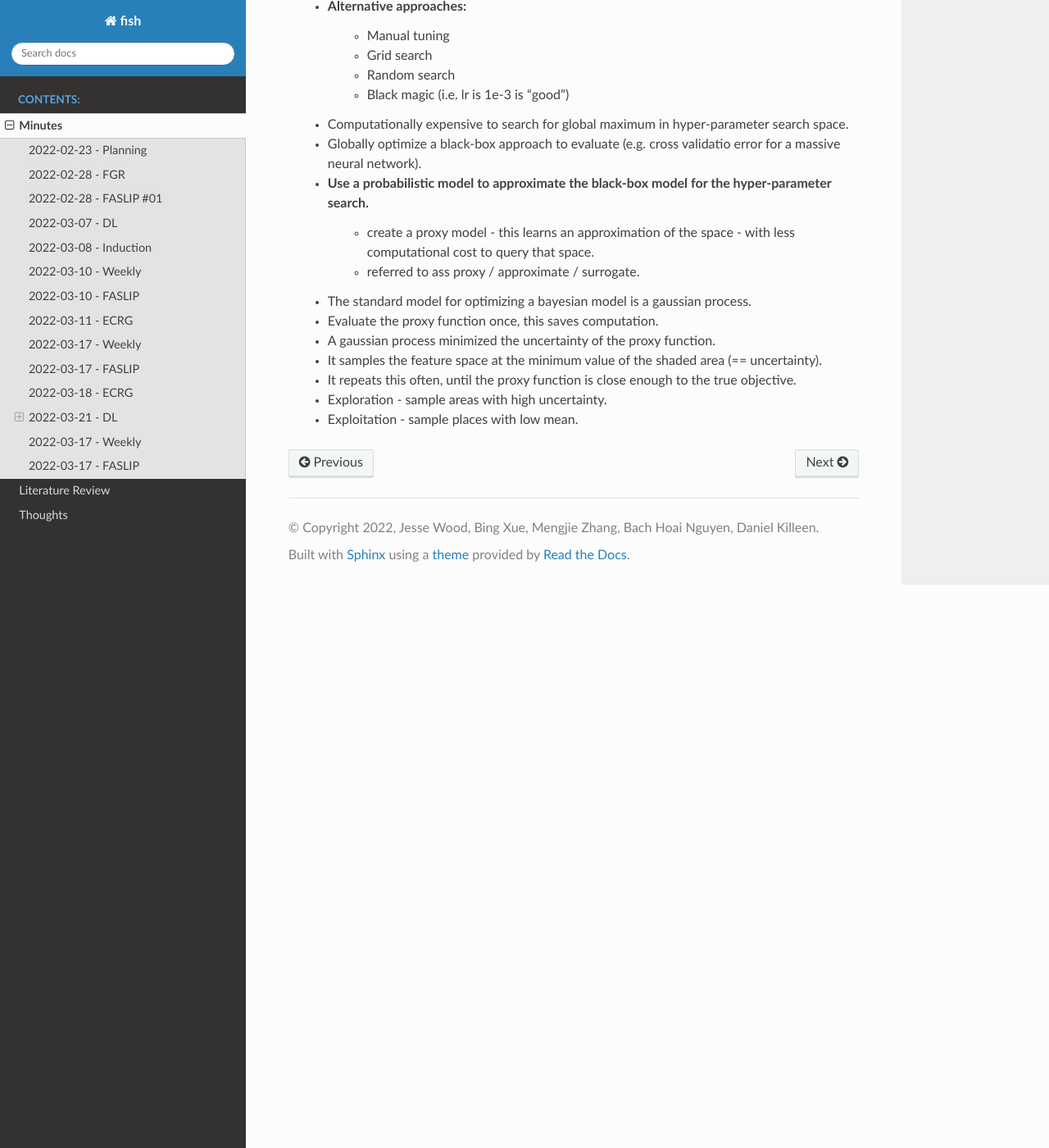
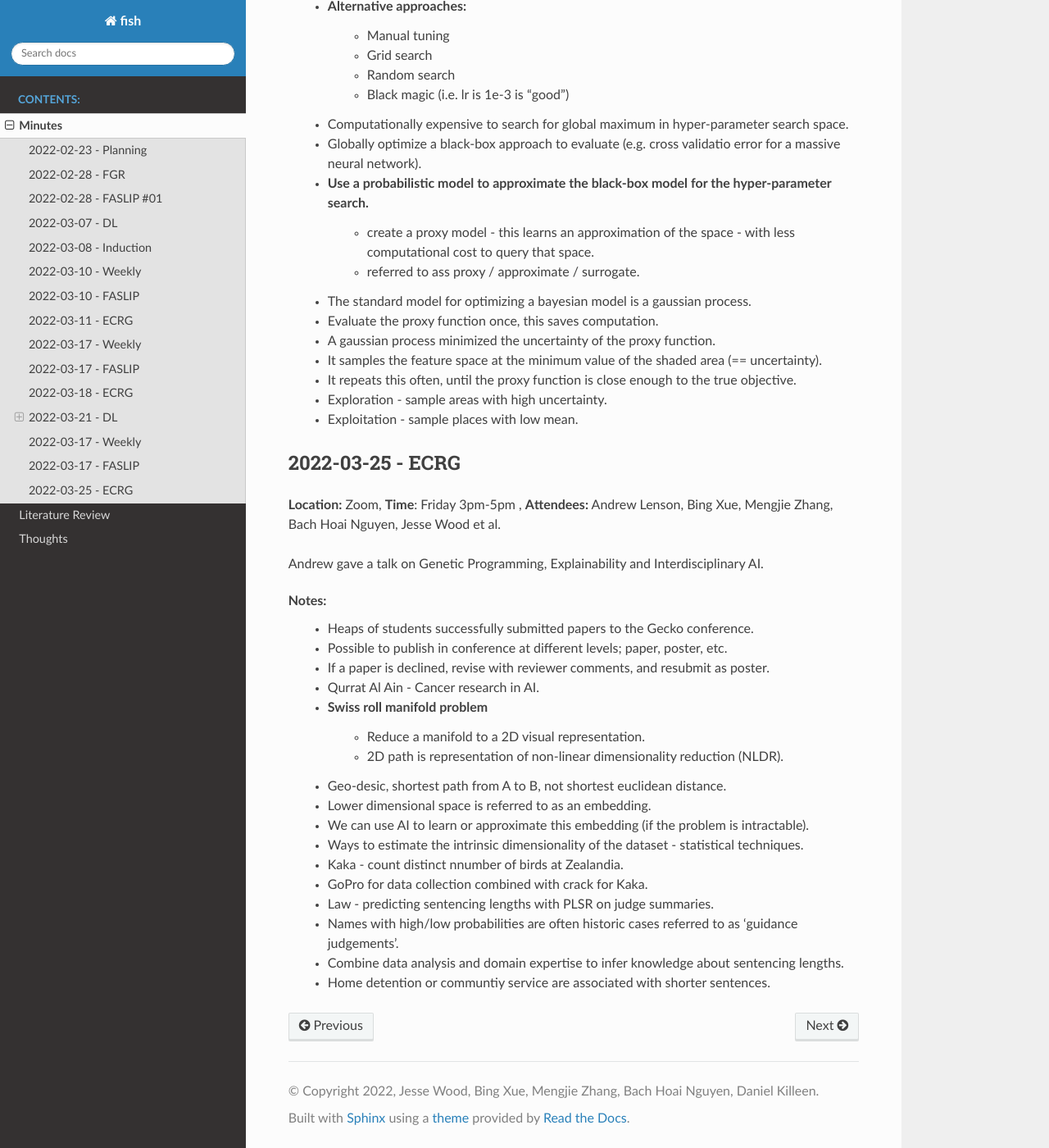
Before and after one commit to woodRock/fishy-business, a Sphinx documentation site: the page built from docs/source/minutes.rst, in a window 1280 px wide and 1400 px high, scrolled down 10016 px. Shown: the whole window at 82% size. Built offline with Sphinx 7.4.7 and the Read the Docs theme 2.0.0, drawn with Linux system fonts in a browser that asks for light colours.

Commit message:
ECRG notes

```diff
--- a/docs/source/minutes.rst
+++ b/docs/source/minutes.rst
@@ -347,3 +347,28 @@ Notes:
     * It repeats this often, until the proxy function is close enough to the true objective.
     * Exploration - sample areas with high uncertainty.
     * Exploitation - sample places with low mean.
+
+2022-03-25 - ECRG
+~~~~~~~~~~~~~~~~~
+**Location:** Zoom, **Time**: Friday 3pm-5pm , **Attendees:** Andrew Lenson, Bing Xue, Mengjie Zhang, Bach Hoai Nguyen, Jesse Wood et al.
+
+Andrew gave a talk on Genetic Programming, Explainability and Interdisciplinary AI.
+
+Notes:
+    * Heaps of students successfully submitted papers to the Gecko conference.
+    * Possible to publish in conference at different levels; paper, poster, etc.
+    * If a paper is declined, revise with reviewer comments, and resubmit as poster.
+    * Qurrat Al Ain - Cancer research in AI.
+    * Swiss roll manifold problem
+        * Reduce a manifold to a 2D visual representation.
+        * 2D path is representation of non-linear dimensionality reduction (NLDR).
+    * Geo-desic, shortest path from A to B, not shortest euclidean distance.
+    * Lower dimensional space is referred to as an embedding.
+    * We can use AI to learn or approximate this embedding (if the problem is intractable).
+    * Ways to estimate the intrinsic dimensionality of the dataset - statistical techniques.
+    * Kaka - count distinct nnumber of birds at Zealandia.
+    * GoPro for data collection combined with crack for Kaka.
+    * Law - predicting sentencing lengths with PLSR on judge summaries.
+    * Names with high/low probabilities are often historic cases referred to as 'guidance judgements'.
+    * Combine data analysis and domain expertise to infer knowledge about sentencing lengths.
+    * Home detention or communtiy service are associated with shorter sentences.
```
Also changed, not shown: code/cnn/assets/accuracy.png, code/cnn/assets/confusion_matrix.png, code/cnn/assets/loss.png, 5 other files.
